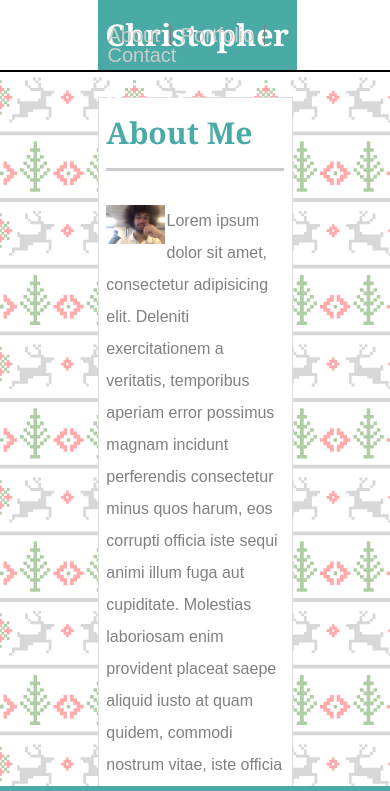
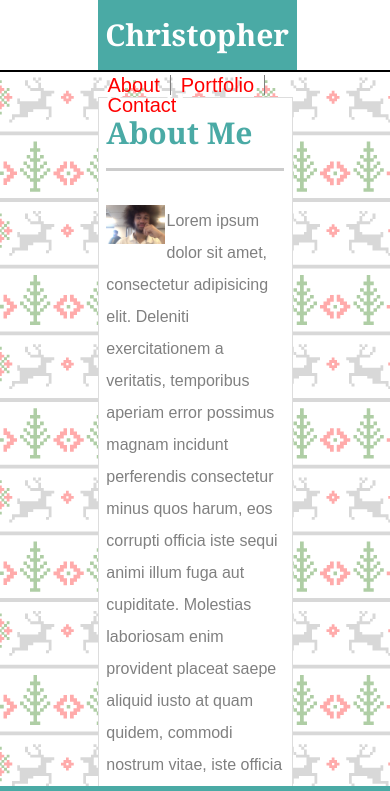
Before and after one commit to crusable13/Basic-Portfolio, a plain HTML site: page index.html in a window 390 px wide. Shown: the top 791 px of the page. Drawn offline with Linux system fonts and the light colour scheme.

Commit message:
style.css

```diff
--- a/assets/css/reset.css
+++ b/assets/css/reset.css
@@ -18,6 +18,7 @@ font-size: 100%;
 font: inherit;
 vertical-align: baseline;
 }
+
 hr {
 font-size: 100%;
 font: inherit;
@@ -25,6 +26,7 @@ vertical-align: baseline;
 margin: 0;
 padding: 0;
 }
+
 /* HTML5 display-role reset for older browsers */
 article, aside, details, figcaption, figure,
 footer, header, hgroup, menu, nav, section {
--- a/assets/css/style.css
+++ b/assets/css/style.css
@@ -62,6 +62,7 @@ ul {
 ul li {
     float: left;
     padding: 0 10px;
+    color: red;
 }
 
 #border{
@@ -99,7 +100,7 @@ img {
 }
 
 a {
-    color: #cccccc;
+    color: red;
     text-decoration: none;
 }
 
@@ -144,3 +145,12 @@ input[type=text], select, textarea {
   label {
       color: gray;
   }
+
+  /* Media Query attempt */
+
+@media only screen and (max-width: 600px) {
+    ul {
+        margin-top: 50px;
+        color: red;
+    }
+  }
```
